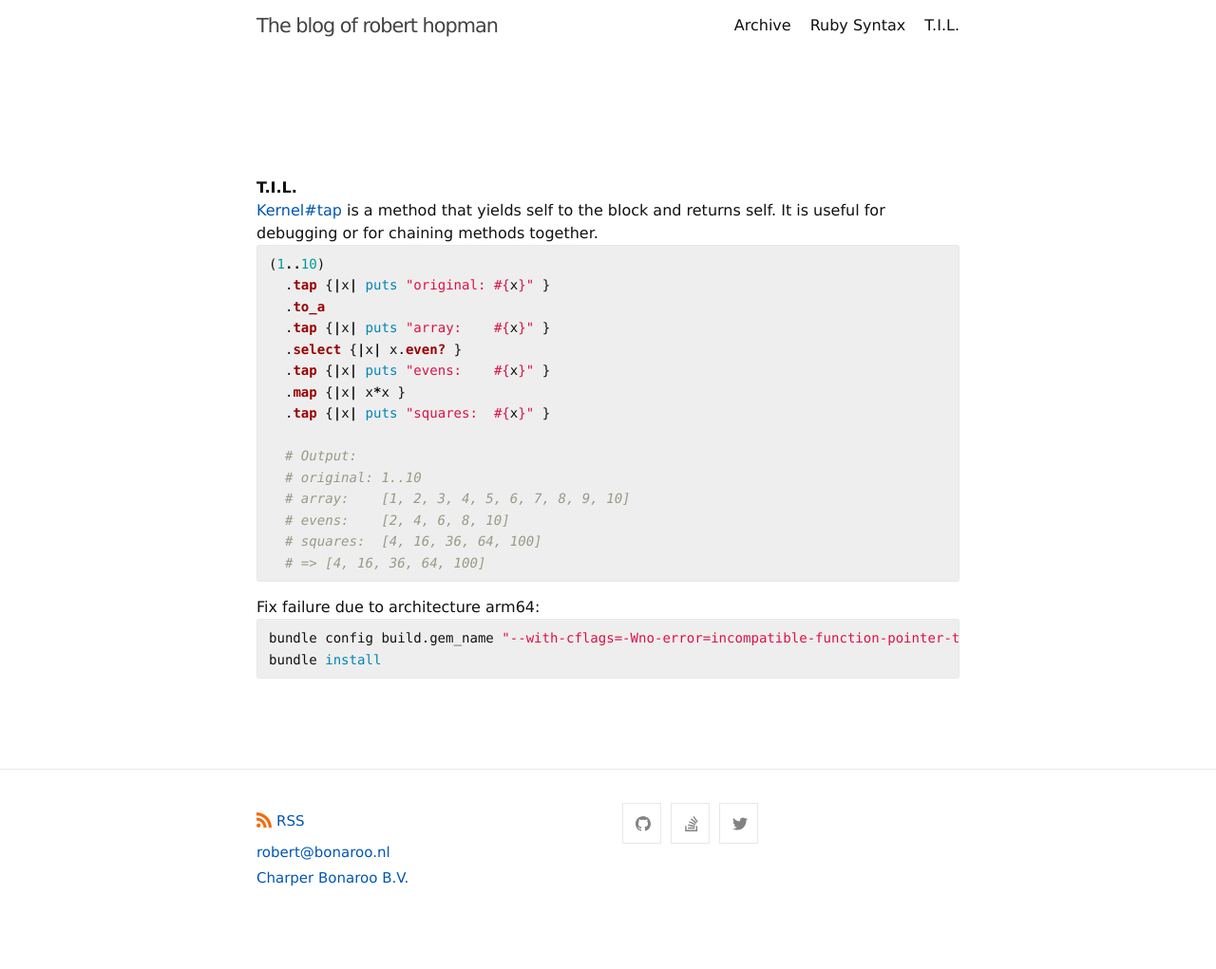
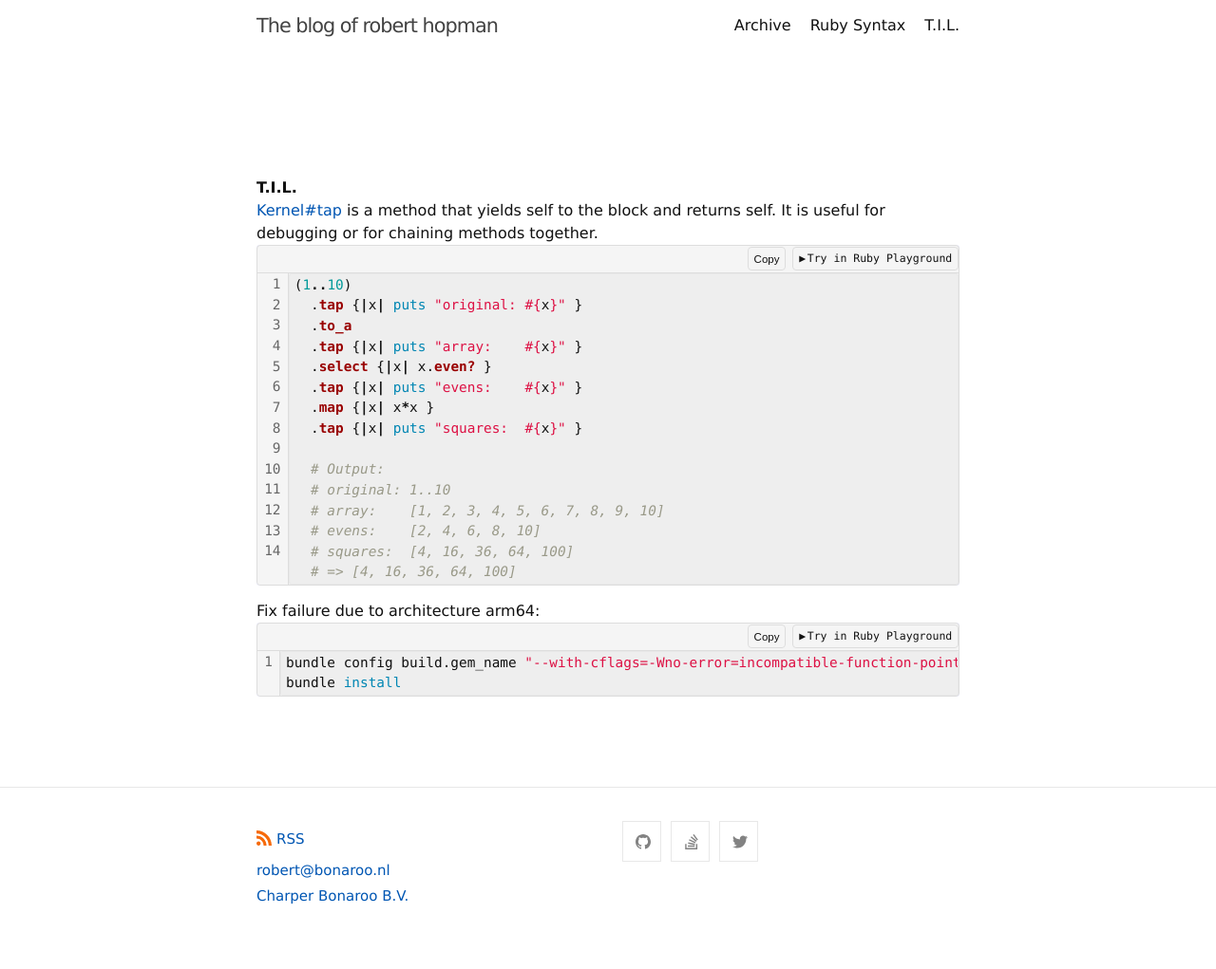
Before and after one commit to roberthopman/roberthopman.github.io, a Jekyll site: the page built from til.md, in a window 1280 px wide. Shown: the whole page at 95% size. Built offline with Jekyll 4.4.1, drawn with Linux system fonts in a browser that asks for light colours.

Commit message:
add linenumbers and buttons

```diff
--- a/_includes/custom-head.html
+++ b/_includes/custom-head.html
@@ -9,6 +9,9 @@ Placeholder to allow defining custom head, in principle, you can add anything he
 
 <!-- Anchor Links CSS -->
 <link rel="stylesheet" href="{{ '/assets/css/anchor-links.css' | relative_url }}">
+<link rel="stylesheet" href="{{ '/assets/css/codeblock.css' | relative_url }}">
 
 <!-- Anchor Links JavaScript -->
 <script src="{{ '/assets/js/anchor-links.js' | relative_url }}"></script>
+<script src="{{ '/assets/js/codeblock-lines.js' | relative_url }}"></script>
+<script src="{{ '/assets/js/codeblock-tools.js' | relative_url }}"></script>
--- /dev/null
+++ b/assets/css/codeblock.css
@@ -0,0 +1,104 @@
+pre {
+  position: relative;
+  display: flex;
+  flex-direction: column;
+  margin: 0;
+  padding: 0;
+  font-family: ui-monospace, SFMono-Regular, Menlo, Monaco, Consolas, "Liberation Mono", "Courier New", monospace;
+  font-size: 0.9em;
+  border: 1px solid #ddd;
+  border-radius: 4px;
+}
+
+.codeblock-wrapper {
+  position: relative;
+  margin: 1em 0;
+}
+
+.codeblock-header {
+  display: flex;
+  justify-content: flex-end;
+  gap: 0.5em;
+  padding: 0.1em 0;
+  background-color: #f5f5f5;
+  border-bottom: 1px solid #ddd;
+  border-radius: 4px 4px 0 0;
+}
+
+.codeblock-content {
+  display: flex;
+  flex: 1;
+  overflow-x: auto;
+}
+
+.codeblock-tools {
+  position: absolute;
+  top: -2em;
+  right: 0;
+  display: flex;
+  gap: 0.5em;
+}
+
+.codeblock-tool {
+  padding: 0.25em 0.5em;
+  background-color: #f5f5f5;
+  border: 1px solid #ddd;
+  border-radius: 4px;
+  font-size: 0.8em;
+  cursor: pointer;
+  transition: background-color 0.2s;
+  text-decoration: none;
+  color: inherit;
+}
+
+.codeblock-tool:hover {
+  background-color: #e5e5e5;
+}
+
+.try-ruby-button {
+  padding: 0.25em 0.5em;
+  background-color: #f5f5f5;
+  border: 1px solid #ddd;
+  border-radius: 4px;
+  font-size: 0.8em;
+  cursor: pointer;
+  transition: background-color 0.2s;
+  text-decoration: none;
+  color: inherit;
+}
+
+.try-ruby-button:hover {
+  text-decoration: none;
+}
+
+.try-ruby-button:before {
+  content: "▶";
+  margin-right: 0.1rem;
+}
+
+.line-numbers {
+  padding: 0.1em 0.5em;
+  text-align: right;
+  background-color: #f5f5f5;
+  border-right: 1px solid #ddd;
+  user-select: none;
+  font-family: inherit;
+  font-size: inherit;
+}
+
+.line-number {
+  display: block;
+  color: #666;
+  line-height: 1.5;
+  font-family: inherit;
+  font-size: inherit;
+}
+
+pre code {
+  flex: 1;
+  overflow-x: auto;
+  display: block;
+  line-height: 1.5;
+  font-family: inherit;
+  font-size: inherit;
+}
--- /dev/null
+++ b/assets/js/codeblock-lines.js
@@ -0,0 +1,20 @@
+document.addEventListener('DOMContentLoaded', function () {
+  const codeBlocks = document.querySelectorAll('pre code');
+
+  codeBlocks.forEach(function (codeBlock) {
+    const lineNumbersContainer = document.createElement('div');
+    lineNumbersContainer.className = 'line-numbers';
+
+    const lines = codeBlock.innerHTML.split('\n');
+    const lineCount = lines.length - 1;
+
+    for (let i = 1; i <= lineCount; i++) {
+      const lineNumber = document.createElement('span');
+      lineNumber.className = 'line-number';
+      lineNumber.textContent = i;
+      lineNumbersContainer.appendChild(lineNumber);
+    }
+
+    codeBlock.parentNode.insertBefore(lineNumbersContainer, codeBlock);
+  });
+});
--- /dev/null
+++ b/assets/js/codeblock-tools.js
@@ -0,0 +1,57 @@
+document.addEventListener('DOMContentLoaded', function () {
+  const codeBlocks = document.querySelectorAll('pre code');
+
+  codeBlocks.forEach(function (codeBlock) {
+    const preElement = codeBlock.parentNode;
+
+    const header = document.createElement('div');
+    header.className = 'codeblock-header';
+
+    const copyButton = createCopyButton(codeBlock);
+    header.appendChild(copyButton);
+
+    const tryRubyButton = createTryRubyButton(codeBlock);
+    header.appendChild(tryRubyButton);
+
+    const contentWrapper = document.createElement('div');
+    contentWrapper.className = 'codeblock-content';
+
+    const lineNumbers = preElement.querySelector('.line-numbers');
+    if (lineNumbers) {
+      contentWrapper.appendChild(lineNumbers);
+    }
+    contentWrapper.appendChild(codeBlock);
+
+    preElement.innerHTML = '';
+    preElement.appendChild(header);
+    preElement.appendChild(contentWrapper);
+  });
+});
+
+function createCopyButton(codeBlock) {
+  const button = document.createElement('button');
+  button.className = 'codeblock-tool copy-button';
+  button.textContent = 'Copy';
+
+  button.addEventListener('click', function () {
+    const code = codeBlock.textContent;
+    navigator.clipboard.writeText(code).then(function () {
+      button.textContent = 'Copied!';
+      setTimeout(function () {
+        button.textContent = 'Copy';
+      }, 2000);
+    });
+  });
+
+  return button;
+}
+
+function createTryRubyButton(codeBlock) {
+  const button = document.createElement('a');
+  button.href = `http://try.ruby-lang.org/playground/#code=${encodeURIComponent(codeBlock.textContent)}`;
+  button.className = 'codeblock-tool try-ruby-button';
+  button.textContent = 'Try in Ruby Playground';
+  button.target = '_blank';
+
+  return button;
+}
```
Also changed, not shown: 1 other file.
